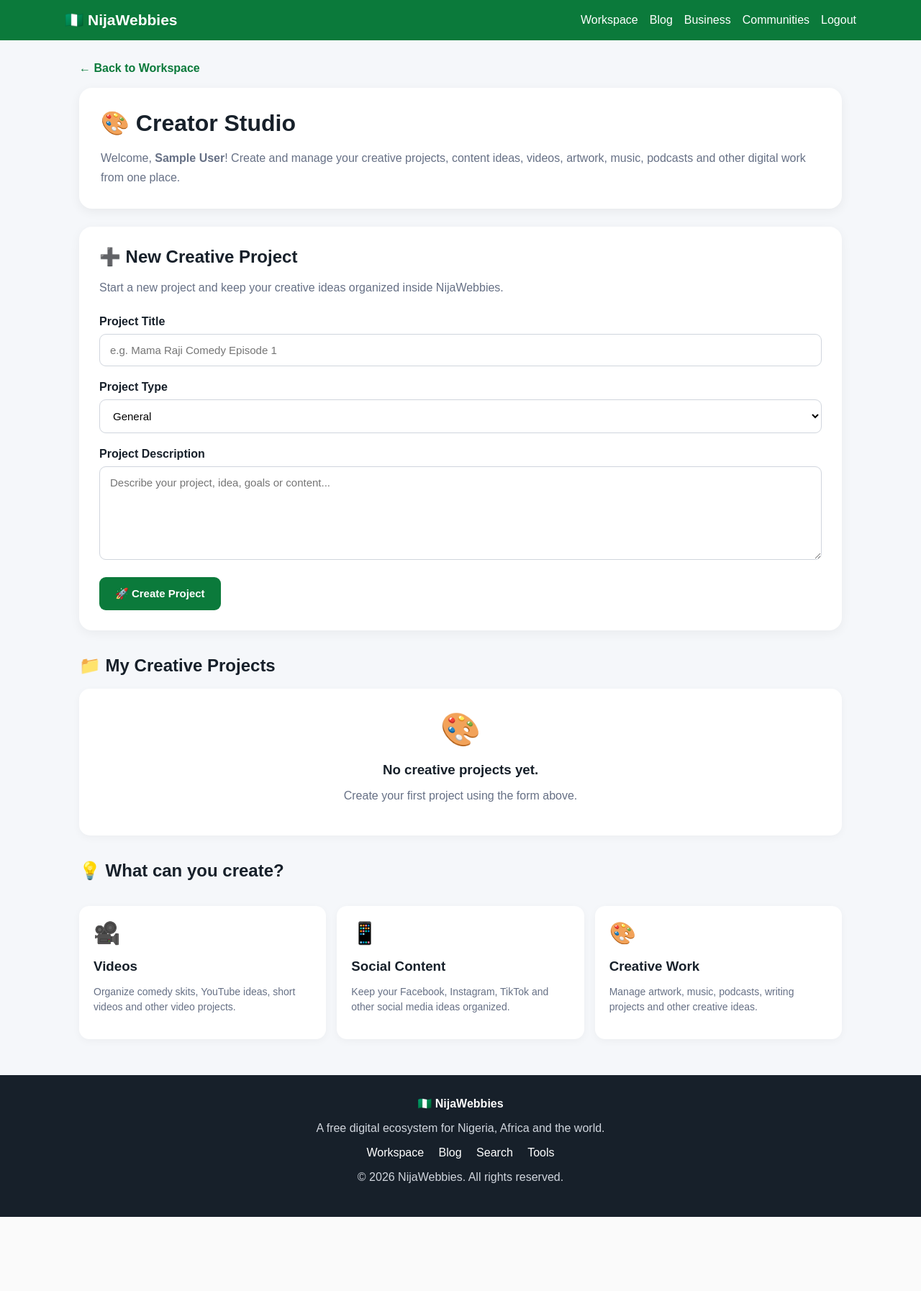
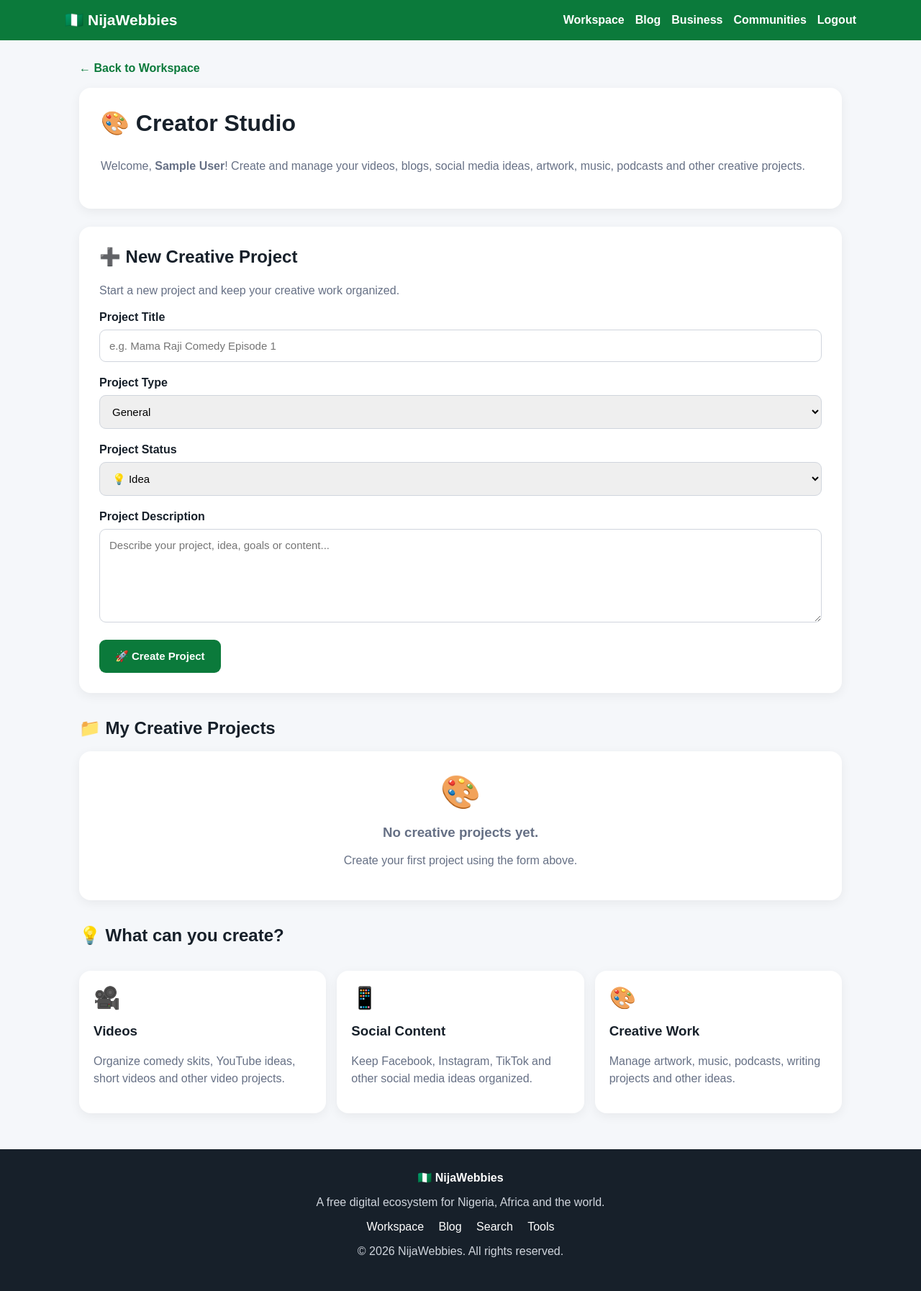
Before and after one commit to rajiolayinka77-lang/Nijawebbies, a Flask app: page /creator-studio in a window 1280 px wide. Shown: the whole page at 72% size. Before the commit the page ends 1691 px from the top, so only its background shows below. Run offline with Flask 3, Linux system fonts and the light colour scheme; the visitor is signed in with stand-in values (Sample User, id 1); data that the repository does not hold is empty; some libraries are stand-ins or nearby versions.

Commit message:
Update creator_studio.html

```diff
--- a/templates/creator_studio.html
+++ b/templates/creator_studio.html
@@ -8,10 +7,9 @@
     <title>Creator Studio — NijaWebbies</title>
 
     <meta name="description"
-          content="NijaWebbies Creator Studio — manage your creative projects, content ideas and digital work.">
+          content="NijaWebbies Creator Studio — create and manage your creative projects.">
 
     <style>
-
         * {
             box-sizing: border-box;
         }
@@ -49,33 +43,21 @@
 
         .nav-links {
             display: flex;
-            gap: 16px;
+            gap: 15px;
             flex-wrap: wrap;
         }
 
         .nav-links a {
             color: white;
             text-decoration: none;
-            font-weight: 500;
+            font-weight: bold;
         }
-
-        .nav-links a:hover {
-            text-decoration: underline;
-        }
-
-        /* =========================
-           MAIN CONTAINER
-        ========================= */
 
         .container {
             max-width: 1100px;
             margin: 30px auto;
             padding: 0 20px;
         }
-
-        /* =========================
-           BACK BUTTON
-        ========================= */
 
         .back-link {
             display: inline-block;
@@ -85,83 +67,64 @@
             font-weight: bold;
         }
 
-        .back-link:hover {
-            text-decoration: underline;
+        .hero,
+        .form-card,
+        .project,
+        .empty,
+        .idea {
+            background: white;
+            border-radius: 16px;
+            box-shadow: 0 4px 15px rgba(0,0,0,0.06);
         }
 
-        /* =========================
-           HERO
-        ========================= */
-
         .hero {
-            background: white;
             padding: 30px;
-            border-radius: 18px;
             margin-bottom: 25px;
-            box-shadow: 0 4px 15px rgba(0,0,0,0.06);
         }
 
         .hero h1 {
             margin-top: 0;
-            margin-bottom: 10px;
             font-size: 32px;
         }
 
         .hero p {
             color: #667085;
             line-height: 1.7;
-            margin-bottom: 0;
         }
-
-        /* =========================
-           FLASH MESSAGES
-        ========================= */
 
         .flash {
             padding: 14px 18px;
             border-radius: 10px;
             margin-bottom: 20px;
-            font-weight: 500;
+            font-weight: bold;
         }
 
         .flash-success {
             background: #e8f7ee;
             color: #126b35;
-            border: 1px solid #b8e5c8;
         }
 
         .flash-danger {
             background: #fdecec;
             color: #a61b1b;
-            border: 1px solid #f2b8b8;
         }
 
         .flash-warning {
             background: #fff7df;
             color: #795b00;
-            border: 1px solid #f0d98a;
         }
 
-        /* =========================
-           FORM CARD
-        ========================= */
-
         .form-card {
-            background: white;
             padding: 28px;
-            border-radius: 18px;
             margin-bottom: 30px;
-            box-shadow: 0 4px 15px rgba(0,0,0,0.05);
         }
 
         .form-card h2 {
             margin-top: 0;
-            margin-bottom: 8px;
         }
 
         .form-intro {
             color: #667085;
-            margin-bottom: 25px;
             line-height: 1.6;
         }
 
@@ -179,12 +142,16 @@
         select,
         textarea {
             width: 100%;
-            padding: 13px 14px;
+            padding: 13px;
             border: 1px solid #d0d5dd;
             border-radius: 9px;
             font-size: 15px;
             font-family: Arial, sans-serif;
-            background: white;
+        }
+
+        textarea {
+            min-height: 130px;
+            resize: vertical;
         }
 
         input:focus,
@@ -263,56 +225,60 @@
 
         .project-date {
             display: block;
-            margin-top: 18px;
+            margin-top: 15px;
             color: #98a2b3;
             font-size: 13px;
         }
 
-        .delete-form {
+        .project-actions {
+            display: flex;
+            gap: 8px;
+            flex-wrap: wrap;
             margin-top: 18px;
         }
 
+        .action-btn {
+            display: inline-block;
+            padding: 9px 14px;
+            border-radius: 8px;
+            text-decoration: none;
+            font-weight: bold;
+            font-size: 14px;
+        }
+
+        .view-btn {
+            background: #0b7a3b;
+            color: white;
+        }
+
+        .edit-btn {
+            background: #eef2ff;
+            color: #4338ca;
+        }
+
+        .delete-form {
+            display: inline;
+        }
+
         .delete-btn {
-            border: none;
+            border: 1px solid #f3c0c0;
             background: #fff0f0;
             color: #b42318;
-            border: 1px solid #f3c0c0;
             padding: 9px 14px;
             border-radius: 8px;
             cursor: pointer;
             font-weight: bold;
         }
 
-        .delete-btn:hover {
-            background: #ffe1e1;
-        }
-
-        /* =========================
-           EMPTY STATE
-        ========================= */
-
         .empty {
-            background: white;
             padding: 30px;
-            border-radius: 15px;
             text-align: center;
             color: #667085;
-            box-shadow: 0 3px 12px rgba(0,0,0,0.04);
         }
 
         .empty-icon {
             font-size: 45px;
-            margin-bottom: 10px;
         }
-
-        .empty h3 {
-            color: #17202a;
-            margin-bottom: 8px;
-        }
-
-        /* =========================
-           CREATOR IDEAS
-        ========================= */
 
         .ideas {
             margin-top: 35px;
@@ -322,29 +288,17 @@
         }
 
         .idea {
-            background: white;
             padding: 20px;
-            border-radius: 14px;
-            box-shadow: 0 3px 12px rgba(0,0,0,0.04);
         }
 
         .idea-icon {
             font-size: 30px;
         }
 
-        .idea h3 {
-            margin-bottom: 8px;
-        }
-
         .idea p {
             color: #667085;
             line-height: 1.5;
-            font-size: 14px;
         }
-
-        /* =========================
-           FOOTER
-        ========================= */
 
         footer {
             margin-top: 50px;
@@ -423,68 +351,38 @@
         </div>
 
         <div class="nav-links">
-
-            <a href="{{ url_for('workspace') }}">
-                Workspace
-            </a>
-
-            <a href="{{ url_for('blog') }}">
-                Blog
-            </a>
-
-            <a href="{{ url_for('business_space') }}">
-                Business
-            </a>
-
-            <a href="{{ url_for('communities') }}">
-                Communities
-            </a>
-
-            <a href="{{ url_for('logout') }}">
-                Logout
-            </a>
-
+            <a href="{{ url_for('workspace') }}">Workspace</a>
+            <a href="{{ url_for('blog') }}">Blog</a>
+            <a href="{{ url_for('business_space') }}">Business</a>
+            <a href="{{ url_for('communities') }}">Communities</a>
+            <a href="{{ url_for('logout') }}">Logout</a>
         </div>
 
     </div>
-
 </header>
 
 
-<!-- =========================
-     MAIN
-========================= -->
-
 <main class="container">
 
-
-    <a class="back-link"
-       href="{{ url_for('workspace') }}">
+    <a class="back-link" href="{{ url_for('workspace') }}">
         ← Back to Workspace
     </a>
 
 
-    <!-- HERO -->
-
     <section class="hero">
 
-        <h1>
-            🎨 Creator Studio
-        </h1>
+        <h1>🎨 Creator Studio</h1>
 
         <p>
             Welcome, <strong>{{ user_name }}</strong>!
-            Create and manage your creative projects, content ideas,
-            videos, artwork, music, podcasts and other digital work
-            from one place.
+            Create and manage your videos, blogs, social media ideas,
+            artwork, music, podcasts and other creative projects.
         </p>
 
     </section>
 
 
-    <!-- =========================
-         FLASH MESSAGES
-    ========================= -->
+    <!-- FLASH MESSAGES -->
 
     {% with messages = get_flashed_messages(with_categories=true) %}
 
@@ -513,25 +409,18 @@
     {% endwith %}
 
 
-    <!-- =========================
-         CREATE PROJECT
-    ========================= -->
+    <!-- CREATE PROJECT -->
 
     <section class="form-card">
 
-        <h2>
-            ➕ New Creative Project
-        </h2>
+        <h2>➕ New Creative Project</h2>
 
         <p class="form-intro">
-            Start a new project and keep your creative ideas
-            organized inside NijaWebbies.
+            Start a new project and keep your creative work organized.
         </p>
-
 
         <form method="POST"
               action="{{ url_for('creator_studio') }}">
-
 
             <div class="form-group">
 
@@ -602,6 +491,38 @@
 
             <div class="form-group">
 
+                <label for="status">
+                    Project Status
+                </label>
+
+                <select
+                    id="status"
+                    name="status"
+                >
+
+                    <option value="Idea">
+                        💡 Idea
+                    </option>
+
+                    <option value="Draft">
+                        📝 Draft
+                    </option>
+
+                    <option value="In Production">
+                        🎬 In Production
+                    </option>
+
+                    <option value="Published">
+                        ✅ Published
+                    </option>
+
+                </select>
+
+            </div>
+
+
+            <div class="form-group">
+
                 <label for="description">
                     Project Description
                 </label>
@@ -646,13 +564,21 @@
 
                 <article class="project">
 
-                    <div class="project-type">
+                    <div>
+                        <span class="project-type">
                             {{ project["project_type"] or "General" }}
+                        </span>
+
+                        <span class="status">
+                            {{ project["status"] or "Idea" }}
+                        </span>
                     </div>
+
 
                     <h3>
                         {{ project["title"] }}
                     </h3>
+
 
                     {% if project["description"] %}
 
@@ -670,33 +596,45 @@
 
 
                     <span class="project-date">
+                        Created {{ project["created_at"] }}
+                    </span>
 
-                        Created
-                        {{ project["created_at"] }}
 
-                    </span>
+                    <div class="project-actions">
+
+                        <a
+                            class="action-btn view-btn"
+                            href="{{ url_for('view_creator_project', project_id=project['id']) }}"
+                        >
+                            👁️ Read Project
+                        </a>
+
+
+                        <a
+                            class="action-btn edit-btn"
+                            href="{{ url_for('edit_creator_project', project_id=project['id']) }}"
+                        >
+                            ✏️ Edit
+                        </a>
 
 
                         <form
                             class="delete-form"
                             method="POST"
-                        action="{{ url_for(
-                            'delete_creator_project',
-                            project_id=project['id']
-                        ) }}"
-                        onsubmit="return confirm(
-                            'Are you sure you want to delete this project?'
-                        );"
+                            action="{{ url_for('delete_creator_project', project_id=project['id']) }}"
+                            onsubmit="return confirm('Are you sure you want to delete this project?');"
                         >
 
                             <button
                                 type="submit"
                                 class="delete-btn"
                             >
-                            🗑️ Delete Project
+                                🗑️ Delete
                             </button>
 
                         </form>
+
+                    </div>
 
                 </article>
 
@@ -757,17 +687,13 @@
 
         <div class="idea">
 
-            <div class="idea-icon">
-                📱
-            </div>
+            <div class="idea-icon">📱</div>
 
-            <h3>
-                Social Content
-            </h3>
+            <h3>Social Content</h3>
 
             <p>
-                Keep your Facebook, Instagram, TikTok
-                and other social media ideas organized.
+                Keep Facebook, Instagram, TikTok and
+                other social media ideas organized.
             </p>
 
         </div>
@@ -775,37 +701,25 @@
 
         <div class="idea">
 
-            <div class="idea-icon">
-                🎨
-            </div>
+            <div class="idea-icon">🎨</div>
 
-            <h3>
-                Creative Work
-            </h3>
+            <h3>Creative Work</h3>
 
             <p>
                 Manage artwork, music, podcasts,
-                writing projects and other creative ideas.
+                writing projects and other ideas.
             </p>
 
         </div>
 
-
     </section>
-
 
 </main>
 
 
-<!-- =========================
-     FOOTER
-========================= -->
-
 <footer>
 
-    <strong>
-        🇳🇬 NijaWebbies
-    </strong>
+    <strong>🇳🇬 NijaWebbies</strong>
 
     <p>
         A free digital ecosystem for Nigeria, Africa and the world.
```
Also changed, not shown: other parts of templates/creator_studio.html (+22 -73 lines). Lines whose indentation alone changed are shown as unchanged.
